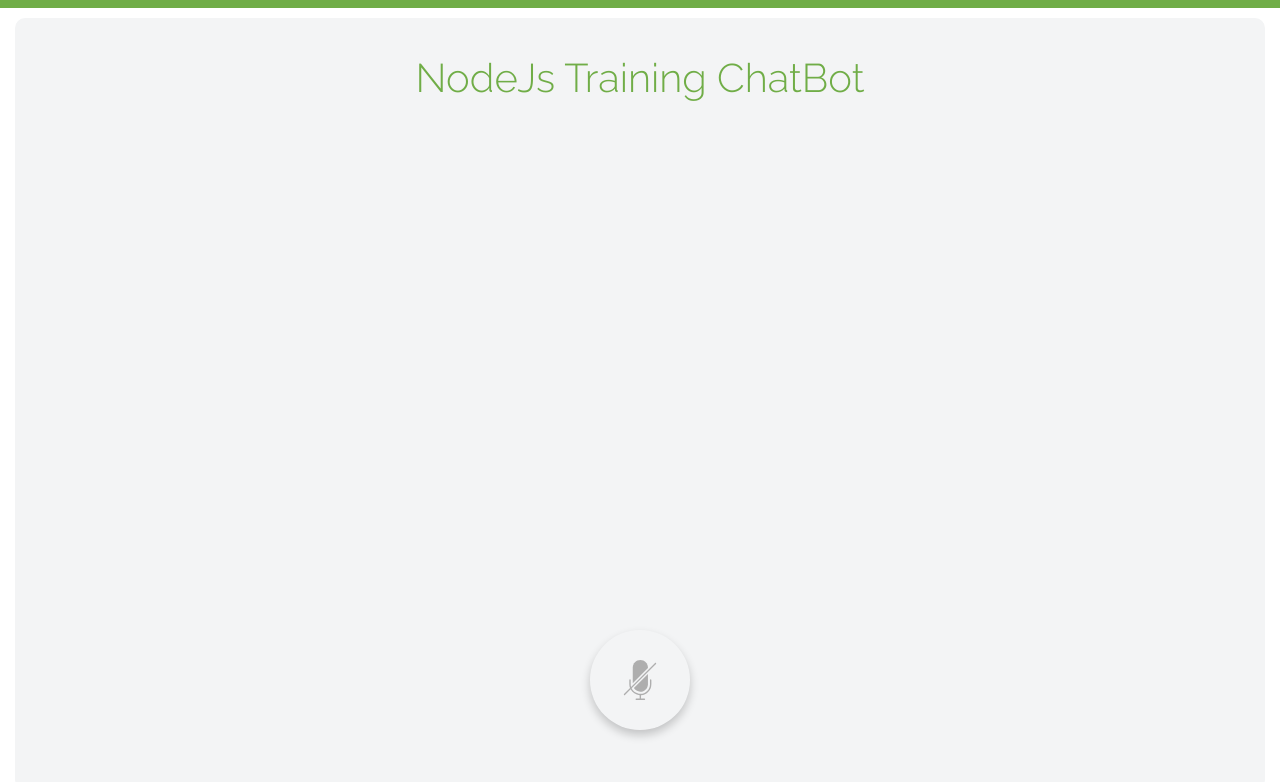
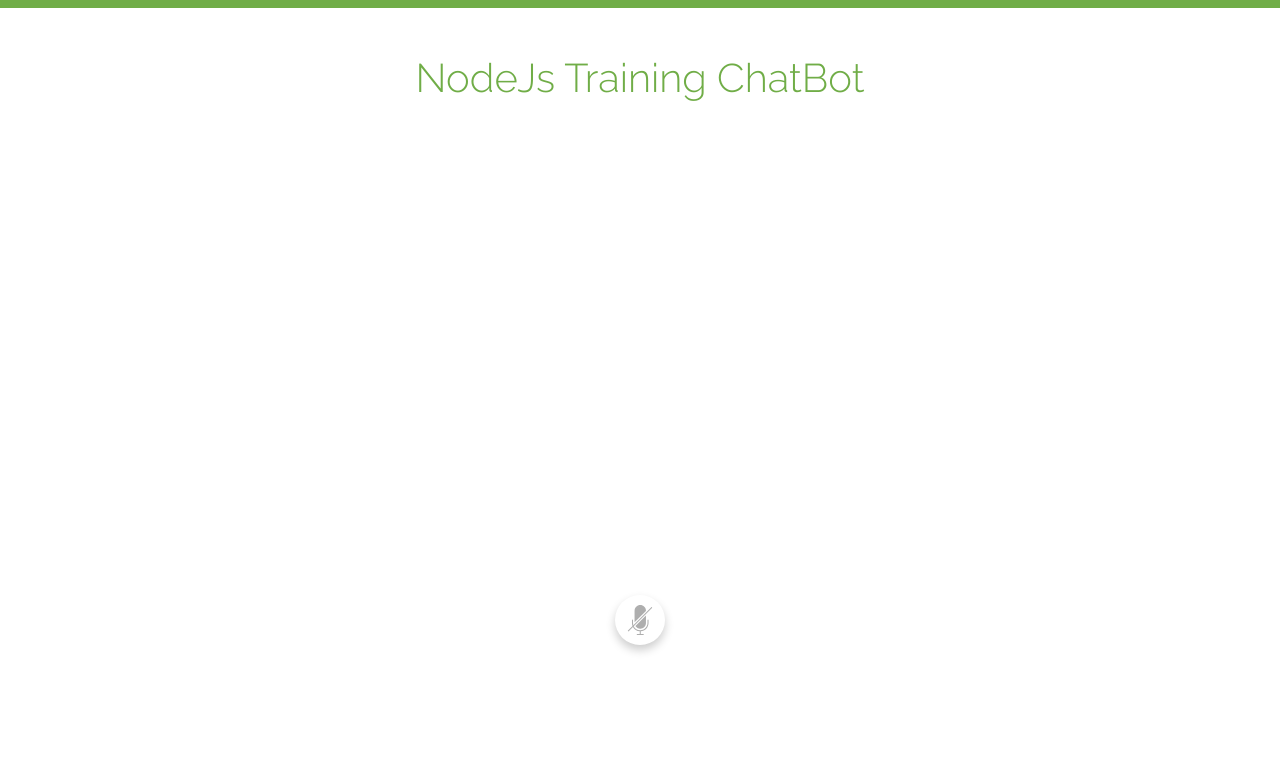
Before and after one commit to saptarshibasu/gcp-node-chatbot, a website built with webpack: page app-ui/src/index.html in a window 1280 px wide. Built offline with nearby package versions, Linux system fonts and the light colour scheme.

Commit message:
UI changes

```diff
--- a/app-ui/src/sass/layout/_home.scss
+++ b/app-ui/src/sass/layout/_home.scss
@@ -11,7 +11,6 @@
     }
     &__container {
         border-radius: 1rem;
-        background: $light;
         position: relative;
         margin-bottom: 0;
         padding: 2rem 1rem .5rem 1rem;
@@ -26,8 +25,8 @@
         }
 
         &__speech-btn {
-            height: 10rem;
-            width: 10rem;
+            height: 5rem;
+            width: 5rem;
 
             &,
             &:link,
@@ -74,7 +73,7 @@
             height: 60%;
             max-height: 60%;
             width: 100%;
-            margin: 4rem 4rem .5rem 4rem;
+            margin: .5rem;
             border-radius: 1rem;
             display: flex;
             overflow-y: scroll;
@@ -87,7 +86,8 @@
             }
 
             ul {
-                width: 85%;
+                width: 100%;
+                padding: 2rem;
             }
         }
     }
@@ -100,8 +100,8 @@
     left: 50%;
     transform: translate(-50%, -50%);
     display: block;
-    height: 4rem;
-    width: 4rem;
+    height: 3rem;
+    width: 3rem;
     color: $primary;
 }
 
@@ -112,8 +112,8 @@
     left: 50%;
     transform: translate(-50%, -50%);
     display: block;
-    height: 4rem;
-    width: 4rem;
+    height: 3rem;
+    width: 3rem;
     color: $primary;
 }
 
--- a/kubedeployment.yaml
+++ b/kubedeployment.yaml
@@ -52,7 +52,7 @@ spec:
           - name: GOOGLE_APPLICATION_CREDENTIALS
             value: /var/secrets/google/key.json
           - name: DUMMY_VAR_FOR_REDEPLOYMENT
-            value: a6
+            value: a7
 ---
 apiVersion: extensions/v1beta1
 kind: Ingress
```
